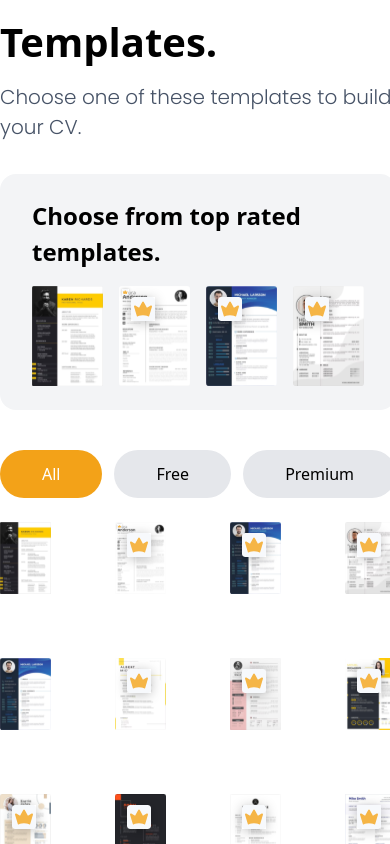
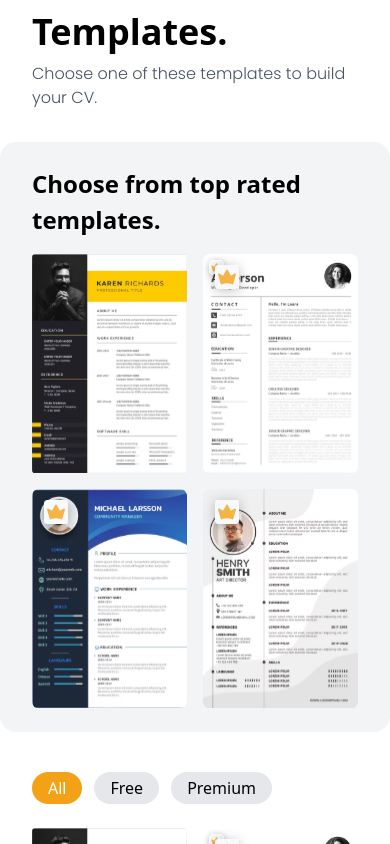
Before and after one commit to Lycan-Xx/test-4, a React (Vite) app: page /templates in a window 390 px wide. Shown: the top 844 px of the page. Built offline with nearby package versions, Linux system fonts and the light colour scheme.

Commit message:
templates page mobile

```diff
--- a/src/components/HomepageCVs.jsx
+++ b/src/components/HomepageCVs.jsx
@@ -5,12 +5,12 @@ import { Link } from "react-router-dom"
 const HomepageCVs = () => {
  return (
   <article className="flex md:flex-row gap-[32px] items-center py-[32px] border-b-2">
-   <div className="w-[138px] h-[190px] md:w-[276px] md:h-[380px] rounded-lg border-gray-300 border-[0.5px] flex items-center align-middle justify-center  ">
+   <div className="w-[138px] h-[190px] md:w-[276px] md:h-[380px] rounded-lg border-gray-300 border-[0.5px] flex items-center align-middle justify-center ">
     <Link to={"/templates"}>
      <CiCirclePlus className="hover:text-white cursor-pointer text-gray-300 hover:bg-primary rounded-full text-[70px]" />{" "}
     </Link>
    </div>
-   <div className="flex flex-col w-[188px] md:w-[284px]">
+   <div className="flex flex-col w-[40vw] md:w-[284px]">
     <h4 className="text-greytextlight font-bold leading-[150%] font-lato text-[16px] whitespace-nowrap my-[16px] md:my-0">
      Create New CV
     </h4>
--- a/src/components/HomepageCls.jsx
+++ b/src/components/HomepageCls.jsx
@@ -7,8 +7,8 @@ const HomepageCls = () => {
    <div className="w-[138px] h-[190px] md:w-[276px] md:h-[380px] rounded-lg border-gray-300 border-[0.5px] flex items-center align-middle justify-center  ">
     <CiCirclePlus className="hover:text-white text-gray-300 hover:bg-primary rounded-full text-[70px]" />{" "}
    </div>
-   <div className="flex flex-col w-[188px] md:w-[284px]">
-    <h4 className="text-greytextlight font-bold leading-[150%] font-lato text-[16px] whitespace-nowrap my-[16px] md:my-0">
+   <div className="flex flex-col w-[40vw] md:w-[284px]">
+    <h4 className="text-greytextlight font-bold leading-[150%] font-lato text-[16px]  my-[16px] md:my-0">
      Generate your Cover Letter
     </h4>
     <p className="font-poppins font-light md:text-base text-greytext leading-[150%] text-sm">
--- a/src/components/MyCVs.jsx
+++ b/src/components/MyCVs.jsx
@@ -27,10 +27,10 @@ const MyCVs = () => {
   <main className="flex flex-col font-lato pt-[40px] px-[24px]">
    <header className="flex flex-row mx-auto justify-between w-full mb-[48px]">
     <div className="flex flex-col">
-     <h4 className="font-bold text-[40px]">
+     <h4 className="font-bold text-2xl md:text-[40px]">
       Welcome <span className="text-primary">Ozzy</span>
      </h4>
-     <p className="font-poppins font-light text-[20px] mt-[10px] text-greytext">
+     <p className="font-poppins font-light text-sm md:text-[20px] mt-[10px] text-greytext">
       Select a template to build your CV.
      </p>
     </div>
@@ -38,15 +38,15 @@ const MyCVs = () => {
      <img className="w-[24px] h-[24px]" src={Crown} alt="" />
      <p className="text-white text-[24px] font-bold ml-[8px] font-lato">
       {" "}
-      upgrade Now{" "}
+      Upgrade Now{" "}
      </p>
     </button>
    </header>
    {/* CVs / Cover Letters Tabs */}
    <section>
-    <header className="flex flex-row border-b-2 pb-[10px] gap-[32px] font-bold text-[20px] text-greytextlight">
+    <header className="flex flex-row border-b-2 pb-[10px] gap-[32px] font-bold md:text-[20px] text-greytextlight">
      <button
-      className={`${activeTab == "CVs" ? "font-bold text-gray-900" : ""} `}
+      className={` ${activeTab == "CVs" ? "font-bold text-gray-900" : ""} `}
       onClick={() => handleTabClick("CVs")}
      >
       My CVs
@@ -64,11 +64,11 @@ const MyCVs = () => {
     </section>
     <article className="flex flex-col bg-gray-100 mt-[32px] rounded-2xl py-[24px] px-[32px]">
      <header className="flex flex-row w-full justify-between pb-4">
-      <h5 className="text-[24px] font-bold">
+      <h5 className="md:text-[24px] text- font-bold">
        Choose from top rated templates.
       </h5>
       <Link to="">
-       <i className="flex flex-row items-center text-primary gap-1 hover:cursor-pointer">
+       <i className=" hidden md:flex flex-row items-center text-primary gap-1 hover:cursor-pointer">
         View all <HiArrowRight />{" "}
        </i>
       </Link>
--- a/src/components/TopRatedTemplates.jsx
+++ b/src/components/TopRatedTemplates.jsx
@@ -37,7 +37,7 @@ const TopRatedTemplates = () => {
   setActiveCV(btn)
  }
  return (
-  <section className="flex flex-row gap-4">
+  <section className="md:flex md:flex-row grid grid-cols-2 gap-4">
    {AllTemplates.slice(0, 4).map((item) => {
     return (
      <div className="relative group" key={item.id}>
@@ -49,9 +49,9 @@ const TopRatedTemplates = () => {
       {item.premium && (
        <img className="absolute top-0 left-0" src={PremiumCrown} alt="" />
       )}
-      <div className="absolute top-0 left-0 w-full h-full bg-black bg-opacity-0 group-hover:bg-opacity-50 flex flex-col justify-end items-center opacity-0 group-hover:opacity-100 transition-all duration-400 z-10 px-[10%] mx-auto pb-[10%] rounded-md">
+      <div className="absolute top-0 left-0 w-full h-full bg-black bg-opacity-0 group-hover:bg-opacity-50 flex flex-col justify-end items-center gap-y-[7px] opacity-0 group-hover:opacity-100 transition-all duration-400 z-10 px-[10%] mx-auto pb-[10%] rounded-md">
        <button
-        className="rounded-[30px] w-full py-[10px] flex items-center justify-center bg-white text-primary hover:bg-primary hover:text-white transition-colors duration-200"
+        className="rounded-[30px] w-full py-[5px] px-[3px]  md:py-[10px] flex items-center justify-center bg-white text-primary hover:bg-primary hover:text-white transition-colors duration-200 text-[10px] md:text-base"
         onClick={() => {
          handlePreviewClick(item.template)
         }}
@@ -60,10 +60,10 @@ const TopRatedTemplates = () => {
        </button>
        <Link
         to="/create-cv/personal-details"
-        className="rounded-[30px] w-full py-[10px] flex items-center justify-center bg-white text-primary hover:bg-primary hover:text-white transition-colors duration-200 mt-4"
+        className="rounded-[30px] w-full py-[5px] px-[3px]  md:py-[10px] flex items-center justify-center bg-white text-primary hover:bg-primary hover:text-white transition-colors duration-200 text-[10px] font-raleway md:text-base whitespace-nowrap"
         onClick={() => handleTemplateSelect(item)}
        >
-        Use Template <BsArrowRight className="ml-2" />
+        use template <BsArrowRight className="md:ml-2 ml-1" />
        </Link>
       </div>
      </div>
--- a/src/components/pages/Templates.jsx
+++ b/src/components/pages/Templates.jsx
@@ -19,7 +19,7 @@ const Templates = () => {
   isModalOpen,
  } = useTemplate()
 
-//  const [selectedImage, setSelectedImage] = useState("")
+ //  const [selectedImage, setSelectedImage] = useState("")
 
  //  const handleTemplateSelect = (template) => {
  //   setSelectedTemplate(template)
@@ -64,9 +64,9 @@ const Templates = () => {
  return (
   <section className="flex flex-col">
    <header>
-    <div className="flex flex-col">
-     <h4 className="font-bold text-[40px]">Templates.</h4>
-     <p className="font-poppins font-light text-[20px] mt-[10px] text-greytext">
+    <div className="flex flex-col px-[2rem] lg:px-0 ">
+     <h4 className="font-bold text-4xl lg:text-[40px]">Templates.</h4>
+     <p className="font-poppins font-light text-base lg:text-[20px] mt-[10px] text-greytext">
       Choose one of these templates to build your CV.
      </p>
     </div>
@@ -79,11 +79,11 @@ const Templates = () => {
    </article>{" "}
    {/* All Free Premuim Templates  */}
    <section className="flex flex-col gap-6 pt-[40px]">
-    <header className="flex flex-row gap-3">
+    <header className="flex flex-row gap-3  px-[2rem]">
      {tabNames.map((item) => {
       return (
        <button
-        className={`cursor-pointer px-[42px] py-[12px] rounded-[26px] ${
+        className={`cursor-pointer px-4 py-1 lg:px-[42px] lg:py-[12px] rounded-[26px] ${
          activeCV === item.name
           ? "bg-primary text-white"
           : "bg-gray-200 text-black"
@@ -96,7 +96,7 @@ const Templates = () => {
       )
      })}
     </header>
-    <section className=" grid grid-cols-4 gap-16">
+    <section className=" grid grid-cols-2 lg:grid-cols-4 lg:gap-16 gap-4 px-[2rem]">
      {filteredTemplates.map((item) => {
       return (
        <div className="relative group" key={item.id}>
```
Lines whose indentation alone changed are shown as unchanged.
